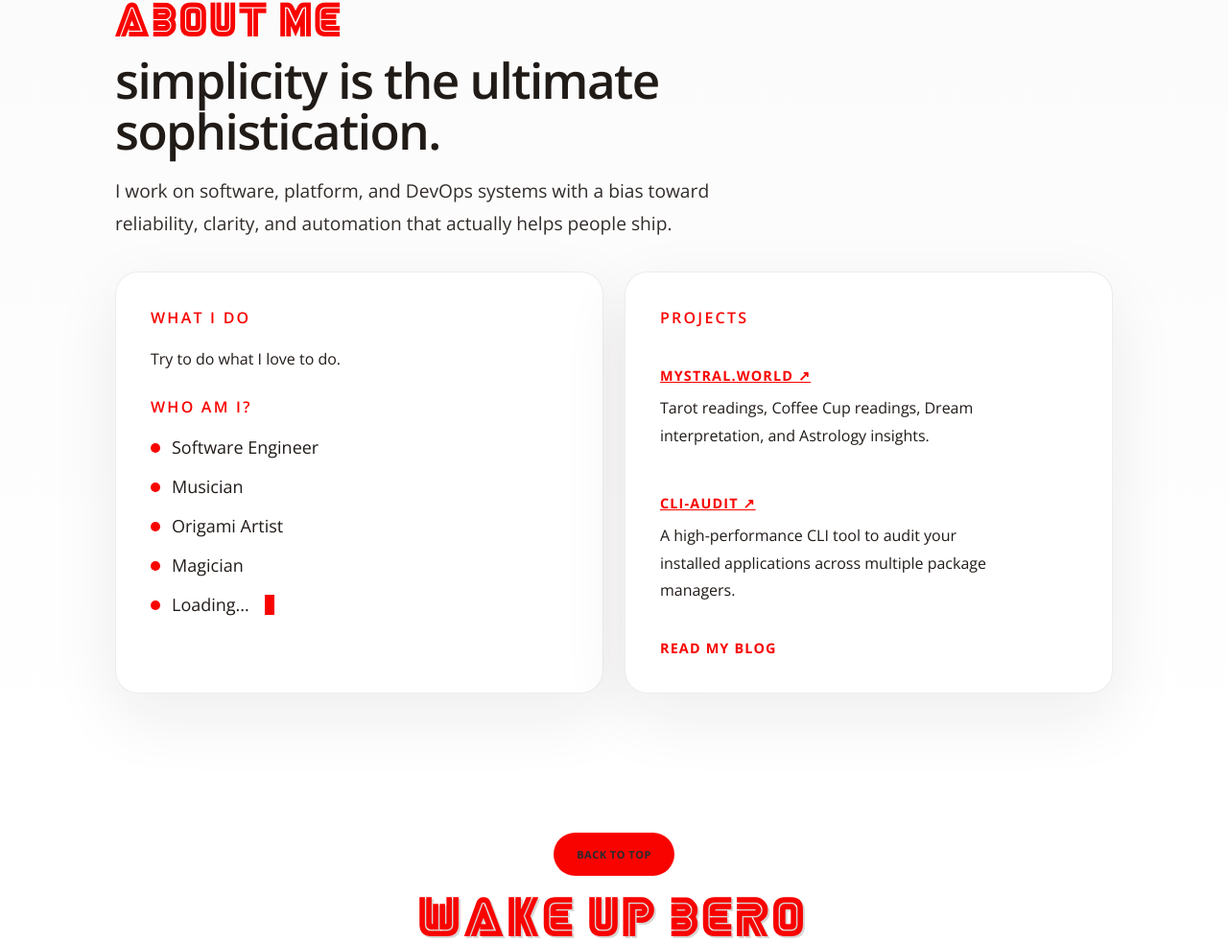
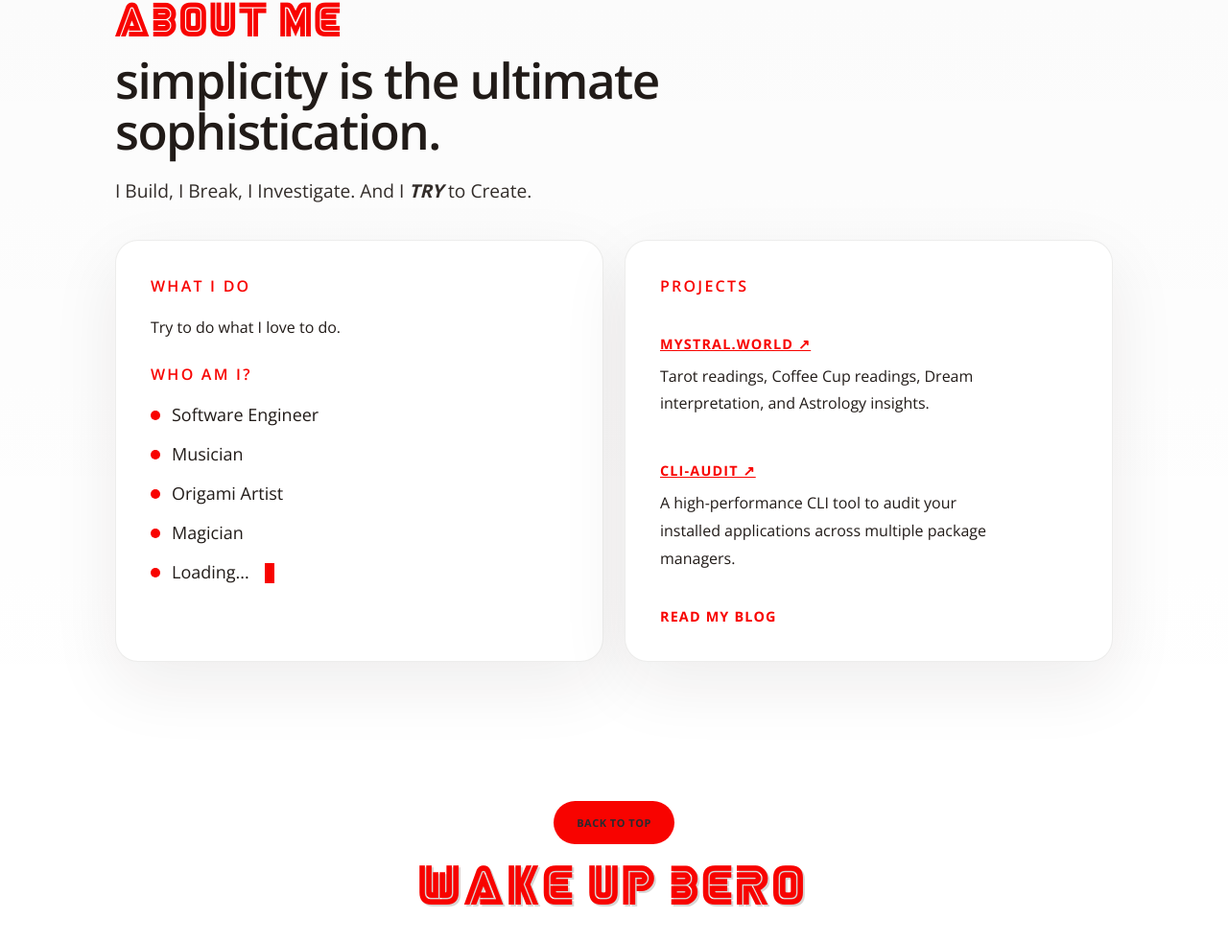
Before and after one commit to brtkrclr/brtkrclr.github.io, an Astro site: page / in a window 1280 px wide. Shown: the part 1069-2051 px from the top of the page at 96% size. Built offline with nearby package versions, Linux system fonts and the light colour scheme; Astro itself is replaced by a stand-in of ours.

Commit message:
Revise about summary for personal touch
Updated the about summary to reflect a more personal approach.

```diff
--- a/src/pages/index.astro
+++ b/src/pages/index.astro
@@ -35,8 +35,7 @@ const terminalText = 'hello friend, if you want to reach me you know where to fi
           <p class="section-kicker">about me</p>
           <h2>simplicity is the ultimate sophistication.</h2>
           <p class="about-summary">
-            I work on software, platform, and DevOps systems with a bias toward reliability,
-            clarity, and automation that actually helps people ship.
+            I Build, I Break, I Investigate. And I <strong><em>TRY</em></strong> to Create.
           </p>
         </div>
 
```
